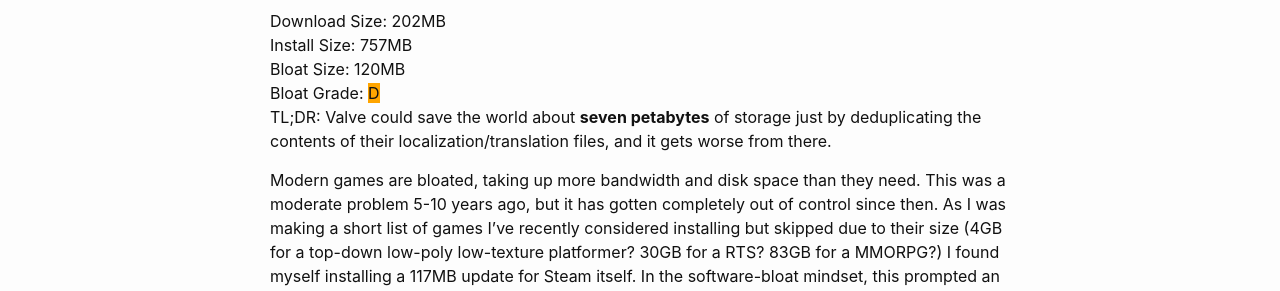
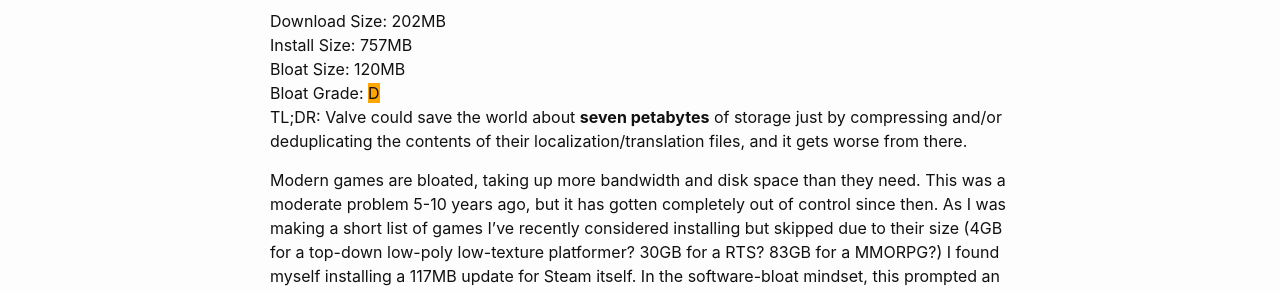
Before and after one commit to sparr/stopgamebloat, a Jekyll site: the page built from _posts/2018-03-21-Steam.markdown, in a window 1280 px wide. Shown: the part 191-482 px from the top of the page. Built offline with Jekyll 4.4.1, drawn with Linux system fonts in a browser that asks for light colours.

Commit message:
clarify steam translation fix

```diff
--- a/_posts/2018-03-21-Steam.markdown
+++ b/_posts/2018-03-21-Steam.markdown
@@ -9,7 +9,7 @@ bloatsize: 120MB
 grade: D
 gameversion: OSX
 ---
-TL;DR: Valve could save the world about **seven petabytes** of storage just by deduplicating the contents of their localization/translation files, and it gets worse from there.
+TL;DR: Valve could save the world about **seven petabytes** of storage just by compressing and/or deduplicating the contents of their localization/translation files, and it gets worse from there.
 
 Modern games are bloated, taking up more bandwidth and disk space than they need. This was a moderate problem 5-10 years ago, but it has gotten completely out of control since then. As I was making a short list of games I've recently considered installing but skipped due to their size (4GB for a top-down low-poly low-texture platformer? 30GB for a RTS? 83GB for a MMORPG?) I found myself installing a 117MB update for Steam itself. In the software-bloat mindset, this prompted an immediate "wait, what?", leading to the writing of the original version of this post. I posted that version to social media, and eventually reworked it to start this site.
 
```
